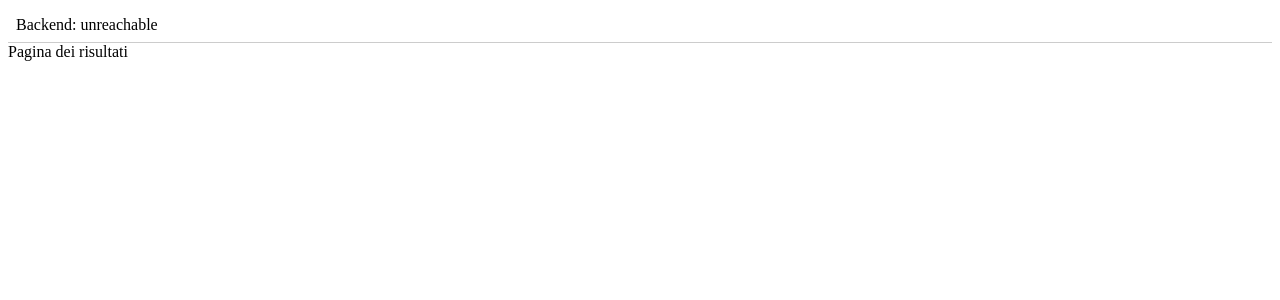
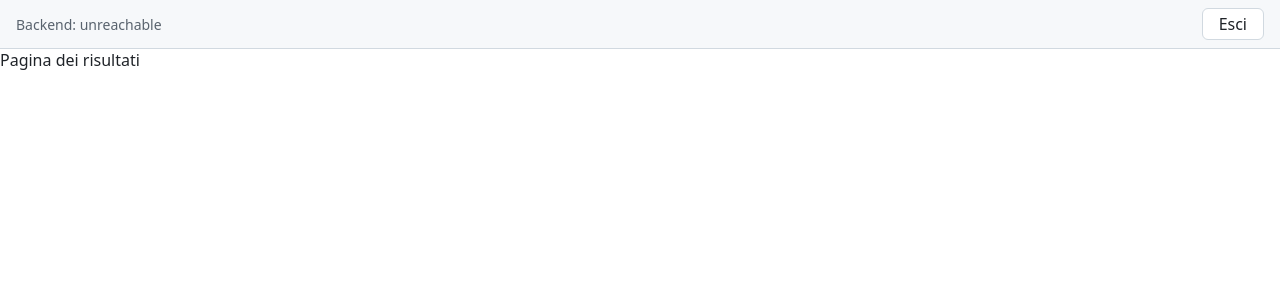
Before and after one commit to Agile-Software-Development-2026-2027/physics-2d-group-19, a React (Vite) app in the folder frontend/: page /risultati in a window 1280 px wide. Shown: the top 300 px of the page. Built offline with nearby package versions, Linux system fonts and the light colour scheme; no server answers; sample sign-in values are in the browser's storage.

Commit message:
PHYSTUFF2D-94: 8.2, 8.3 Add the header with the user name and the logout button
The header shows the backend status, and for a logged-in user the name
from GET /api/auth/me and an «Esci» button. Esci clears the token and
goes to /login with replace. Adds base styles and the header styles.

```diff
--- a/frontend/src/App.jsx
+++ b/frontend/src/App.jsx
@@ -7,6 +7,7 @@ import { ExperimentPage } from './pages/ExperimentPage.jsx'
 import { ResultsPage } from './pages/ResultsPage.jsx'
 import { LoginPage } from './pages/LoginPage.jsx'
 import { ProcessingPage } from './pages/ProcessingPage.jsx'
+import { Header } from './components/Header.jsx'
 
 export default function App() {
   const [backendStatus, setBackendStatus] = useState('checking')
@@ -19,9 +20,9 @@ export default function App() {
 
   return (
     <BrowserRouter>
-      <header style={{ padding: '8px', borderBottom: '1px solid #ccc' }}>
+      <Header>
         <span>Backend: {backendStatus}</span>
-      </header>
+      </Header>
       <Routes>
         {/* Rotta pubblica */}
         <Route path="/login" element={<LoginPage />} />
--- a/frontend/src/api/client.js
+++ b/frontend/src/api/client.js
@@ -21,6 +21,7 @@ export async function apiFetch(path, options = {}) {
 }
 
 export const getHealth = () => apiFetch('/health')
+export const getMe = () => apiFetch('/auth/me')
 export const getToken = () => sessionStorage.getItem('token')
 export const setToken = (token) => sessionStorage.setItem('token', token)
 export const clearToken = () => sessionStorage.removeItem('token')
--- /dev/null
+++ b/frontend/src/components/Header.jsx
@@ -0,0 +1,31 @@
+import { useEffect, useState } from 'react'
+import { useLocation } from 'react-router-dom'
+import { getMe, getToken } from '../api/client'
+import { LogoutButton } from './LogoutButton'
+
+export function Header({ children }) {
+  const location = useLocation()
+  const isLoggedIn = Boolean(getToken())
+  const [username, setUsername] = useState(null)
+
+  useEffect(() => {
+    if (!isLoggedIn) {
+      return
+    }
+    getMe()
+      .then((data) => setUsername(data.username))
+      .catch(() => setUsername(null))
+  }, [isLoggedIn, location.pathname])
+
+  return (
+    <header className="site-header">
+      <div className="header-status">{children}</div>
+      {isLoggedIn && (
+        <div className="header-actions">
+          {username && <span>{username}</span>}
+          <LogoutButton />
+        </div>
+      )}
+    </header>
+  )
+}
--- /dev/null
+++ b/frontend/src/components/LogoutButton.jsx
@@ -0,0 +1,17 @@
+import { useNavigate } from 'react-router-dom'
+import { clearToken } from '../api/client'
+
+export function LogoutButton() {
+  const navigate = useNavigate()
+
+  function handleClick() {
+    clearToken()
+    navigate('/login', { replace: true })
+  }
+
+  return (
+    <button type="button" onClick={handleClick}>
+      Esci
+    </button>
+  )
+}
--- a/frontend/src/index.css
+++ b/frontend/src/index.css
@@ -0,0 +1,62 @@
+/* Colori e misure condivisi da tutta l'app */
+:root {
+  --color-bg: #ffffff;
+  --color-text: #1f2328;
+  --color-muted: #59636e;
+  --color-border: #d1d9e0;
+  --color-surface: #f6f8fa;
+  --space-1: 4px;
+  --space-2: 8px;
+  --space-3: 16px;
+  --radius: 6px;
+  font-family: system-ui, -apple-system, 'Segoe UI', Roboto, sans-serif;
+  color: var(--color-text);
+  background: var(--color-bg);
+}
+
+*,
+*::before,
+*::after {
+  box-sizing: border-box;
+}
+
+body {
+  margin: 0;
+}
+
+/* Header: stato del backend a sinistra, utente e «Esci» a destra */
+.site-header {
+  display: flex;
+  align-items: center;
+  justify-content: space-between;
+  gap: var(--space-3);
+  padding: var(--space-2) var(--space-3);
+  border-bottom: 1px solid var(--color-border);
+  background: var(--color-surface);
+}
+
+.header-status {
+  font-size: 0.875rem;
+  color: var(--color-muted);
+}
+
+.header-actions {
+  display: flex;
+  align-items: center;
+  gap: var(--space-2);
+  margin-left: auto;
+}
+
+.header-actions button {
+  padding: var(--space-1) var(--space-3);
+  border: 1px solid var(--color-border);
+  border-radius: var(--radius);
+  background: var(--color-bg);
+  color: var(--color-text);
+  font: inherit;
+  cursor: pointer;
+}
+
+.header-actions button:hover {
+  background: var(--color-surface);
+}
```
Also changed, not shown: 2 other files (tests, documents, lock files or other folders).
